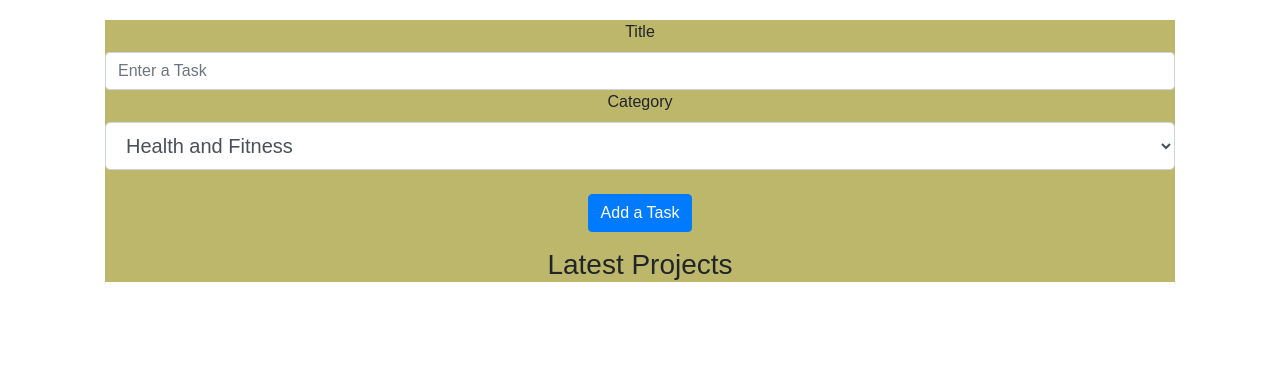
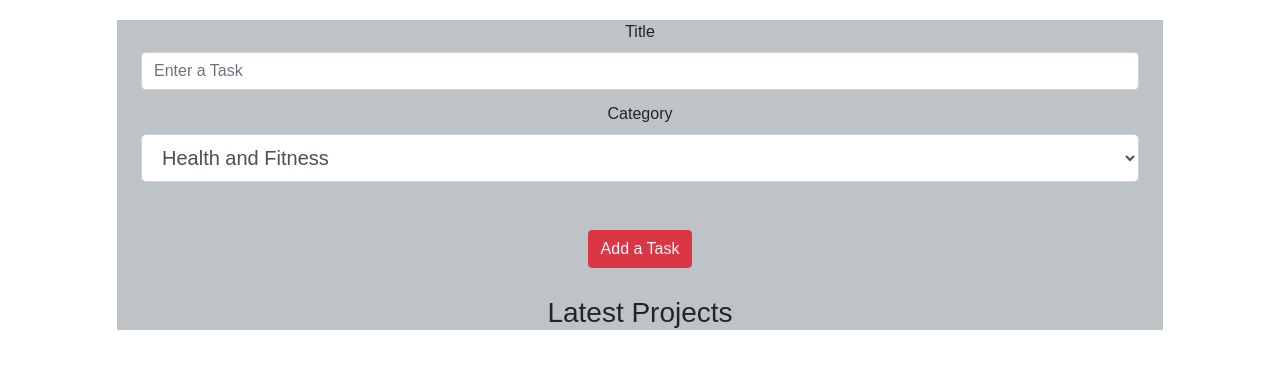
Before and after one commit to ali1129js/projectmanagerreactjs, a React (Create React App) app: page / in a window 1280 px wide. Shown: the top 368 px of the page. Built offline with nearby package versions, Linux system fonts and the light colour scheme.

Commit message:
some styling

```diff
--- a/src/App.css
+++ b/src/App.css
@@ -1,7 +1,7 @@
 /**
  * @Author: Ali Ismail
  * @Date:   2018-04-03T16:55:09+02:00
- * @Last modified by:   Ali Ismail
+ * @Last modified by:   Ali
 
  */
 
@@ -10,11 +10,13 @@
 .App {
   text-align: center;
   margin: 20px;
-  background-color: #bdb76b;
+  background-color: #bdc3c7;
 }
-.list-group li{
-  margin: 5px;
+div {
+  margin:12px;
+  padding: 0px;
 }
-.list-group button{
-  margin-left: 15px;
+button {
+  margin:12px;
+  padding: 0px;
 }
--- a/src/Components/AddProject.js
+++ b/src/Components/AddProject.js
@@ -1,7 +1,7 @@
 /**
  * @Author: Ali Ismail
  * @Date:   2018-04-03T14:14:34+02:00
- * @Last modified by:   Ali Ismail
+ * @Last modified by:   Ali
 
  */
 import React, { Component } from 'react';
@@ -32,7 +32,7 @@ class AddProject extends Component {
         color: '#'+Math.floor(Math.random()*16777215).toString(16)
       }
       //setState takes a second parameter, a callback function! sending data up wink.
-    },function () {
+    }, () => {
       this.props.addProject(this.state.newProject);
     });
   }
@@ -64,7 +64,7 @@ class AddProject extends Component {
           <br />
           <button
             type="submit"
-            className="btn btn-primary">Add a Task</button>
+            className="btn btn-danger">Add a Task</button>
         </form>
       </div>
     );
--- a/src/Components/ProjectItem.js
+++ b/src/Components/ProjectItem.js
@@ -1,8 +1,8 @@
 /**
  * @Author: Ali Ismail
  * @Date:   2018-04-03T13:39:59+02:00
- * @Last modified by:   Ali Ismail
- * @Last modified time: 2018-04-05T14:21:04+02:00
+ * @Last modified by:   Ali
+ * @Last modified time: 2018-04-25T20:43:39+02:00
  */
 import React, { Component } from 'react';
 class ProjectItem extends Component {
@@ -15,12 +15,12 @@ class ProjectItem extends Component {
       <ul className="list-group" >
         <li className="list-group-item" style={{
           width: 'auto',
-          margin: '5px auto',
+          margin: '12px auto',
+          padding:'5px',
           border: `3px solid ${color}`,
         }}>
           {this.props.project.title} - {this.props.project.category}
-
-          <button
+            <button
             href="#"
             className="btn btn-danger"
             onClick={this.deleteProject.bind(this,this.props.project.id)}> X </button>
```
